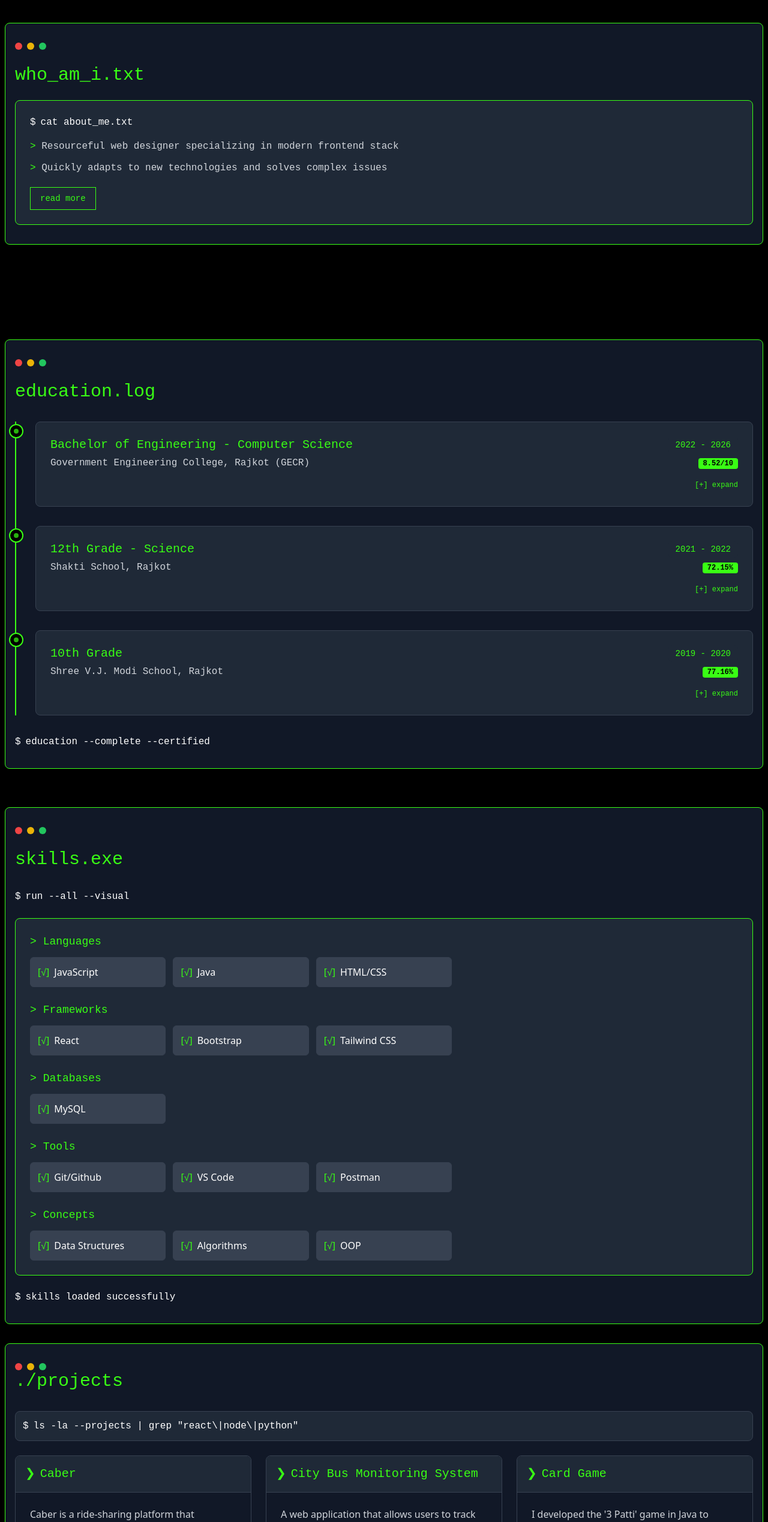
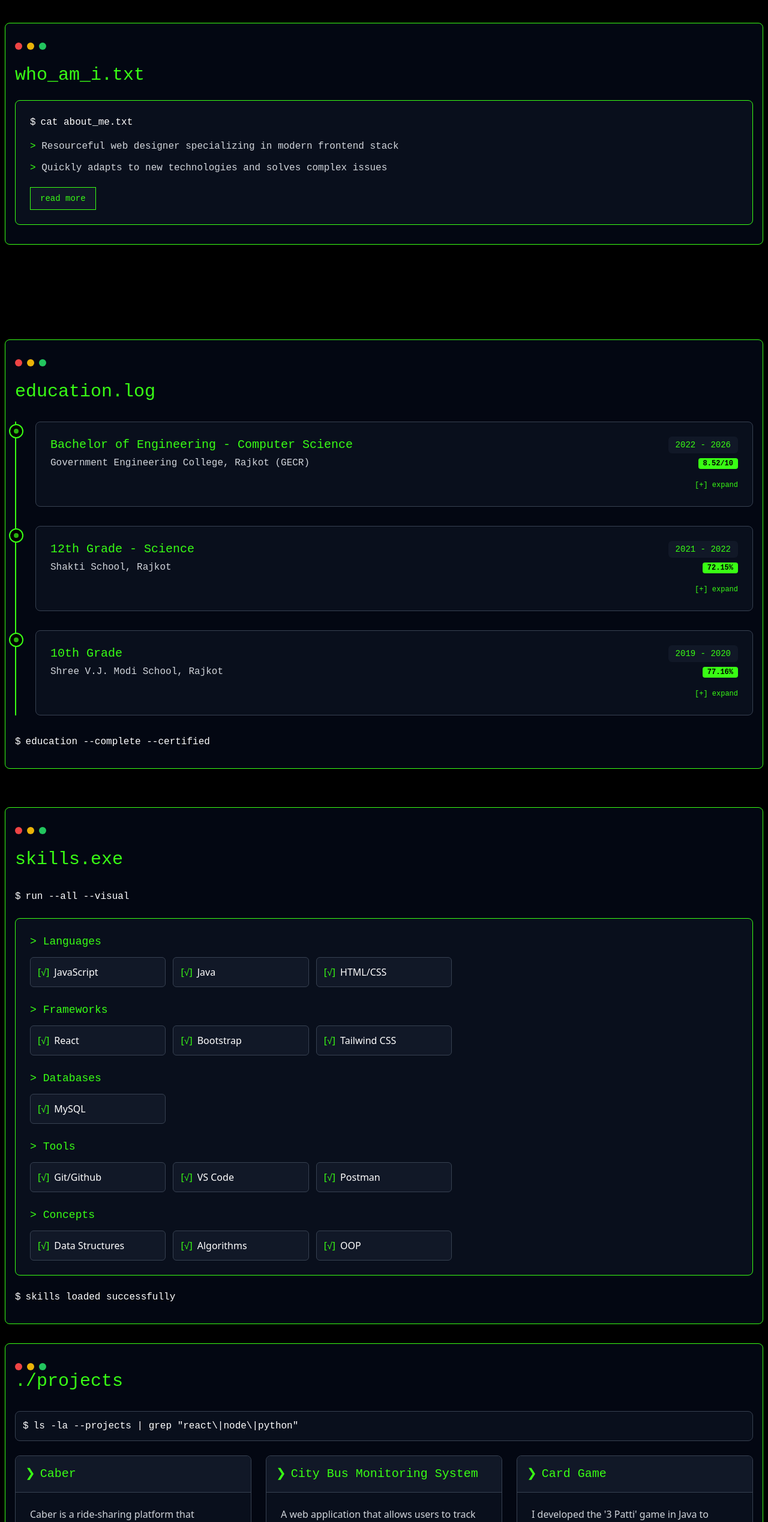
Before and after one commit to Krushil-00/Portfolio, a React (Vite) app: page / in a window 1280 px wide. Shown: the part 1102-3640 px from the top of the page at 60% size. Built offline with nearby package versions, Linux system fonts and the light colour scheme; no server answers.

Commit message:
Portfolio

```diff
--- a/src/components/About.jsx
+++ b/src/components/About.jsx
@@ -112,7 +112,7 @@ const About = () => {
         </div>
 
         {/* Terminal content */}
-        <div className="container bg-gray-900 py-8 px-4 rounded-lg shadow-lg border border-hacker">
+        <div className="container bg-gray-950 py-8 px-4 rounded-lg shadow-lg border border-hacker">
           <motion.div
             className="items-center mb-6"
             variants={staggeredItem}
@@ -132,7 +132,7 @@ const About = () => {
           </motion.div>
 
           <motion.div
-            className="bg-gray-800 border border-hacker rounded-lg p-6 font-mono"
+            className="bg-gray-900/50 border border-hacker rounded-lg p-6 font-mono"
             variants={terminalWindow}
             initial="hidden"
             whileInView="visible"
@@ -180,7 +180,7 @@ const About = () => {
               whileHover={{ scale: 1.05 }}
               whileTap={{ scale: 0.95 }}
               transition={quickFade}
-              className="mt-2 px-4 py-2 bg-gray-800 border border-hacker text-hacker hover:bg-hacker hover:text-black transition-colors text-sm"
+              className="mt-2 px-4 py-2 bg-gray-900 border border-hacker text-hacker hover:bg-hacker hover:text-black transition-colors text-sm"
             >
               {showMore ? 'show less' : 'read more'}
             </motion.button>
--- a/src/components/Contact.jsx
+++ b/src/components/Contact.jsx
@@ -61,7 +61,7 @@ const Contact = () => {
 
   return (
     <SmoothScroll id="contact">
-      <section id="contact" className="text-white bg-gray-900 py-8 mx-2 rounded-lg shadow-lg border border-hacker mb-8">
+      <section id="contact" className="text-white bg-gray-950 py-8 mx-2 rounded-lg shadow-lg border border-hacker mb-8">
       <div className="container mx-auto px-4 max-w-6xl">
           {/* Terminal Header */}
           <div className=" items-center mb-6">
@@ -101,7 +101,7 @@ const Contact = () => {
                     name="name"
                     value={formData.name}
                     onChange={handleChange}
-                    className="w-full bg-gray-800/70 border border-gray-700 rounded-md py-3 px-4 text-white font-mono focus:border-hacker focus:ring-1 focus:ring-hacker/50 outline-none transition-all"
+                    className="w-full bg-gray-900 border border-gray-700 rounded-md py-3 px-4 text-white font-mono focus:border-hacker focus:ring-1 focus:ring-hacker/50 outline-none transition-all"
                     required
                     placeholder="_"
                   />
@@ -117,7 +117,7 @@ const Contact = () => {
                     name="email"
                     value={formData.email}
                     onChange={handleChange}
-                    className="w-full bg-gray-800/70 border border-gray-700 rounded-md py-3 px-4 text-white font-mono focus:border-hacker focus:ring-1 focus:ring-hacker/50 outline-none transition-all"
+                    className="w-full bg-gray-900 border border-gray-700 rounded-md py-3 px-4 text-white font-mono focus:border-hacker focus:ring-1 focus:ring-hacker/50 outline-none transition-all"
                     required
                     placeholder="_"
                   />
@@ -134,7 +134,7 @@ const Contact = () => {
                     onChange={handleChange}
                     rows="5"
                     style={{ resize: 'none' }}
-                    className="w-full bg-gray-800/70 border border-gray-700 rounded-md py-3 px-4 text-white font-mono focus:border-hacker focus:ring-1 focus:ring-hacker/50 outline-none transition-all"
+                    className="w-full bg-gray-900 border border-gray-700 rounded-md py-3 px-4 text-white font-mono focus:border-hacker focus:ring-1 focus:ring-hacker/50 outline-none transition-all"
                     required
                     placeholder="_"
                   ></textarea>
@@ -176,7 +176,7 @@ const Contact = () => {
                     href={link.url}
                     target="_blank"
                     rel="noopener noreferrer"
-                    className="flex items-center p-4 bg-gray-800/40 rounded-md hover:bg-gray-800/70 transition-all border border-gray-700 hover:border-hacker group"
+                    className="flex items-center p-4 bg-gray-900 rounded-md hover:bg-gray-800/70 transition-all border border-gray-700 hover:border-hacker group"
                   >
                     <span className="text-hacker mr-4 group-hover:text-matrix transition-colors">
                       {link.icon}
@@ -193,7 +193,7 @@ const Contact = () => {
               </div>
 
               {/* Encryption Note */}
-              <div className="mt-8 p-3 bg-gray-900/30 border border-hacker/20 rounded-md">
+              <div className="mt-8 p-3 bg-gray-900/70 border border-hacker/20 rounded-md">
                 <p className="text-xs text-gray-400 font-mono">
                   <span className="text-hacker">[SECURITY NOTICE]</span> All communications are encrypted end-to-end. Your data is protected.
                 </p>
--- a/src/components/Education.jsx
+++ b/src/components/Education.jsx
@@ -39,7 +39,7 @@ const Education = () => {
     <SmoothScroll id="education">
     <section id="education" className="py-16 bg-black text-white mx-2">
 
-      <div className="container mx-auto px-4 bg-gray-900 py-8 rounded-lg shadow-lg border border-hacker">
+      <div className="container mx-auto px-4 bg-gray-950 py-8 rounded-lg shadow-lg border border-hacker">
         {/* Terminal-style header */}
         <div className=" items-center mb-8">
           <div className="flex space-x-2 mr-4">
@@ -63,7 +63,7 @@ const Education = () => {
 
               {/* Education card */}
               <div
-                className={`bg-gray-800 border ${expandedItem === item.id ? 'border-hacker' : 'border-gray-700'} rounded-lg p-6 font-mono transition-all duration-300 cursor-pointer`}
+                className={`bg-gray-900/50 border ${expandedItem === item.id ? 'border-hacker' : 'border-gray-700'} rounded-lg p-6 font-mono transition-all duration-300 cursor-pointer`}
                 onClick={() => toggleExpand(item.id)}
               >
                 <div className="flex justify-between items-start">
@@ -72,7 +72,7 @@ const Education = () => {
                     <p className="text-gray-300">{item.institution}</p>
                   </div>
                   <div className="text-right">
-                    <span className="bg-gray-800 text-hacker px-3 py-1 rounded-md text-sm block mb-1">
+                    <span className="bg-gray-900 text-hacker px-3 py-1 rounded-md text-sm block mb-1">
                       {item.year}
                     </span>
                     <span className="bg-hacker text-black px-2 py-0.5 rounded text-xs font-bold">
--- a/src/components/Projects.jsx
+++ b/src/components/Projects.jsx
@@ -42,7 +42,7 @@ const Projects = () => {
 
   return (
     <SmoothScroll id="projects">
-      <section id="projects" className="bg-black text-white bg-gray-900 py-8 my-8 mx-2 rounded-lg shadow-lg border border-hacker">
+      <section id="projects" className="bg-black text-white bg-gray-950 py-8 my-8 mx-2 rounded-lg shadow-lg border border-hacker">
         <div className="container mx-auto px-4">
           {/* Terminal Header */}
           <div className="items-center mb-8">
@@ -57,7 +57,7 @@ const Projects = () => {
           </div>
 
           {/* Terminal Command */}
-          <div className="mb-6 font-mono bg-gray-800 p-3 rounded-lg border border-gray-700">
+          <div className="mb-6 font-mono bg-gray-900/50 p-3 rounded-lg border border-gray-700">
             <span className="text-matrix">$</span>
             <span className="ml-2 text-white">ls -la --projects | grep "react\|node\|python"</span>
           </div>
@@ -67,10 +67,10 @@ const Projects = () => {
             {projects.map((project) => (
               <div
                 key={project.id}
-                className="bg-gray-900 border border-gray-700 hover:border-hacker rounded-lg overflow-hidden transition-all duration-300 group"
+                className="bg-gray-900/50 border border-gray-700 hover:border-hacker rounded-lg overflow-hidden transition-all duration-300 group"
               >
                 {/* Project Header */}
-                <div className="border-b border-gray-700 p-4 bg-gray-800">
+                <div className="border-b border-gray-700 p-4 bg-gray-900">
                   <h3 className="text-xl font-mono text-hacker flex items-center">
                     <span className="text-matrix mr-2">❯</span>
                     {project.title}
@@ -88,7 +88,7 @@ const Projects = () => {
                       {project.technologies.map((tech) => (
                         <span
                           key={tech}
-                          className="bg-gray-800 text-white px-3 py-1 rounded-full text-xs border border-gray-600 hover:border-hacker transition-colors"
+                          className="bg-gray-900 text-white px-3 py-1 rounded-full text-xs border border-gray-600 hover:border-hacker transition-colors"
                         >
                           {tech}
                         </span>
@@ -131,7 +131,7 @@ const Projects = () => {
         {/* Download Prompt Modal */}
         {showDownloadPrompt && (
           <div className="fixed inset-0 bg-black bg-opacity-70 flex items-center justify-center z-50">
-            <div className="bg-gray-900 border border-hacker p-6 rounded-lg max-w-md w-full mx-4">
+            <div className="bg-gray-950 border border-hacker p-6 rounded-lg max-w-md w-full mx-4">
               <h3 className="text-xl font-mono text-hacker mb-4">Command Line Program</h3>
               <p className="text-gray-300 mb-4">
                 This is a command line application. Download the source code from GitHub
@@ -141,7 +141,7 @@ const Projects = () => {
               <div className="flex justify-end space-x-3">
                 <button
                   onClick={() => setShowDownloadPrompt(false)}
-                  className="px-4 py-2 border border-gray-600 text-gray-300 rounded-md hover:bg-gray-800 font-mono text-sm"
+                  className="px-4 py-2 border border-gray-600 text-gray-300 rounded-md hover:bg-gray-900 font-mono text-sm"
                 >
                   Cancel
                 </button>
--- a/src/components/Skills.jsx
+++ b/src/components/Skills.jsx
@@ -11,7 +11,7 @@ const Skills = () => {
 
     return (
       <SmoothScroll id="skills">
-      <section id="skills" className="py-16 bg-black text-white bg-gray-900 py-8 mx-2 rounded-lg shadow-lg border border-hacker">
+      <section id="skills" className="py-16 bg-black text-white bg-gray-950 py-8 mx-2 rounded-lg shadow-lg border border-hacker">
         <div className="container mx-auto px-4">
           {/* Terminal-style header */}
           <div className=" items-center mb-8">
@@ -32,7 +32,7 @@ const Skills = () => {
           </div>
 
           {/* Skills grid */}
-          <div className="bg-gray-800 border border-hacker rounded-lg p-6">
+          <div className="bg-gray-900/50 border border-hacker rounded-lg p-6">
             {Object.entries(skills).map(([category, items]) => (
               <div key={category} className="mb-6 last:mb-0">
                 <h3 className="text-lg text-hacker mb-3 font-mono">
@@ -42,7 +42,7 @@ const Skills = () => {
                   {items.map((skill) => (
                     <div
                       key={skill}
-                      className="bg-gray-700 border border-gray-700 hover:border-hacker p-3 rounded-md transition-colors duration-300"
+                      className="bg-gray-900 border border-gray-700 hover:border-hacker p-3 rounded-md transition-colors duration-300"
                     >
                       <div className="flex items-center">
                         <span className="text-hacker mr-2">[√]</span>
```
